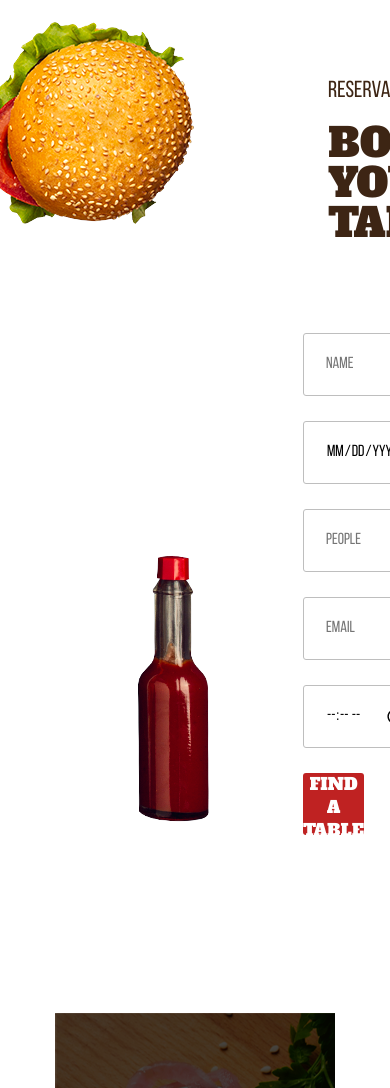
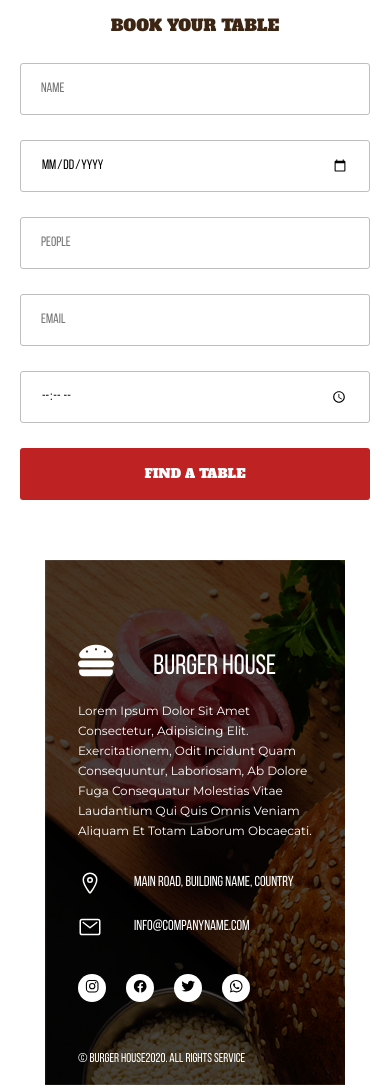
Before and after one commit to NgocTrungBe/Burger---Landing-page, a plain HTML site: page index.html in a window 390 px wide. Shown: the part 3132-4220 px from the top of the page. Drawn offline with nearby package versions, Linux system fonts and the light colour scheme.

Commit message:
complete  responsive

```diff
--- a/css/responsive.css
+++ b/css/responsive.css
@@ -160,6 +160,64 @@
     .discovery__content .dots {
         margin-top: 6rem;
     }
+    /*--booking table--*/
+    .booking-table {
+        padding: 110px 228px 158px 228px;
+    }
+    .booking-table span {
+        font-size: 2.6rem;
+    }
+    .booking-table h2 {
+        font-size: 4rem;
+        line-height: 4rem;
+    }
+    .booking-form__group {
+        margin: 0;
+    }
+    .booking-form__group input {
+        width: 100%;
+        margin-right: 0;
+        margin-bottom: 23;
+        padding: 18px 22px;
+        font-size: 1.8rem;
+    }
+    .booking-form__group .find-table-btn {
+        width: 100%;
+        font-size: 2rem;
+    }
+    .booking-image1 img,
+    .booking-image2 img,
+    .booking-image3 img {
+        width: 80%;
+    }
+    .booking-image1 {
+        left: -4.1rem;
+    }
+    .booking-image2 {
+        bottom: 18.9rem;
+        left: 12rem;
+    }
+    .booking-image3 {
+        right: -17.5rem;
+    }
+    /*--footer--*/
+    .footer__left {
+        padding-right: 20px;
+        padding-top: 83px;
+        padding-left: 33px;
+    }
+    .footer__right {
+        padding-left: 65px;
+        padding-top: 235px;
+    }
+    .footer__right-location,
+    .footer__right-mail {
+        font-size: 2rem;
+    }
+    .footer__desc {
+        font-size: 1.5rem;
+        line-height: 2.5rem;
+    }
 }
 
 @media only screen and (max-width: 768px) {
@@ -282,6 +340,93 @@
         width: 14px;
         height: 14px;
     }
+    /*--booking table--*/
+    /*--booking table--*/
+    .booking-table {
+        padding: 60px 198px 128px 198px;
+    }
+    .booking-table span {
+        font-size: 2.4rem;
+    }
+    .booking-table h2 {
+        font-size: 3rem;
+        line-height: 3rem;
+    }
+    .booking-form__group {
+        margin: 0;
+    }
+    .booking-form__group input {
+        width: 100%;
+        margin-right: 0;
+        margin-bottom: 20;
+        padding: 15px 29px;
+        font-size: 1.5rem;
+    }
+    .booking-form {
+        margin-top: 60px;
+    }
+    .booking-form__group .find-table-btn {
+        width: 100%;
+        font-size: 1.7rem;
+    }
+    .booking-image1 img,
+    .booking-image2 img,
+    .booking-image3 img {
+        width: 60%;
+    }
+    .booking-image1 {
+        left: -6.1rem;
+    }
+    .booking-image2 {
+        bottom: 16.9rem;
+        left: 13rem;
+    }
+    .booking-image3 {
+        right: -17.5rem;
+    }
+    /*--footer--*/
+    #footer {
+        padding: 0 45px 55px 45px;
+    }
+    .footer__content {
+        position: relative;
+        display: flex;
+        flex-direction: column;
+    }
+    .footer__left,
+    .footer__right {
+        width: 100%;
+    }
+    .footer__right {
+        padding-left: 33px;
+        padding-top: 30px;
+    }
+    .footer__copyright {
+        position: absolute;
+        bottom: 20px;
+        left: 33px;
+    }
+    .footer__desc {
+        margin-top: 20px;
+    }
+    .footer__right ul {
+        margin-top: 15px;
+    }
+    .footer__right ul li {
+        float: left;
+        margin-left: 0;
+        margin-right: 20px;
+    }
+    .footer__right-location,
+    .footer__right-mail {
+        font-size: 1.8rem;
+    }
+    .footer__right ul li a {
+        font-size: 1.8rem;
+        width: 28px;
+        height: 28px;
+        line-height: 34px;
+    }
 }
 
 @media only screen and (max-width: 450px) {
@@ -372,4 +517,36 @@
         margin-top: 3rem;
         font-size: 2rem;
     }
+    /*--booking table--*/
+    .booking-table {
+        padding: 30px 20px 60px 20px;
+    }
+    .booking-image1 img,
+    .booking-image2 img,
+    .booking-image3 img {
+        display: none;
+    }
+    .booking-table span {
+        font-size: 2.1rem;
+    }
+    .booking-table h2 {
+        font-size: 2rem;
+        line-height: 2rem;
+    }
+    .booking-form__group {
+        margin: 0;
+    }
+    .booking-form__group input {
+        height: 0;
+        padding: 25px 20px;
+        font-size: 1.7rem;
+    }
+    .booking-form {
+        margin-top: 30px;
+    }
+    .booking-form__group .find-table-btn {
+        width: 100%;
+        font-size: 1.6rem;
+        height: 52px;
+    }
 }
--- a/css/styles.css
+++ b/css/styles.css
@@ -188,6 +188,11 @@
 .header-bottom__price-content-only {
     text-transform: uppercase;
     letter-spacing: 1.1rem;
+}
+
+.header-bottom__images img {
+    width: 100%;
+    height: auto;
 }
 
 .header-bottom__images-sticky {
@@ -538,6 +543,7 @@
     background-size: cover;
     height: 525px;
     display: flex;
+    padding-bottom: 20px;
 }
 
 .footer__left {
@@ -545,6 +551,8 @@
     padding-right: 105px;
     padding-top: 83px;
     padding-left: 43px;
+    display: flex;
+    flex-direction: column;
 }
 
 .footer__logo a {
@@ -559,7 +567,7 @@
 }
 
 .footer__desc {
-    margin-top: 45px;
+    margin-top: auto;
     color: #fff;
     font-family: 'Montserrat';
     font-size: 1.6rem;
@@ -576,6 +584,8 @@
 
 .footer__right {
     width: 50%;
+    display: flex;
+    flex-direction: column;
     padding-left: 235px;
     padding-top: 235px;
 }
@@ -598,7 +608,7 @@
 }
 
 .footer__right ul {
-    margin-top: 139px;
+    margin-top: auto;
     margin-right: 30px;
 }
 
```
